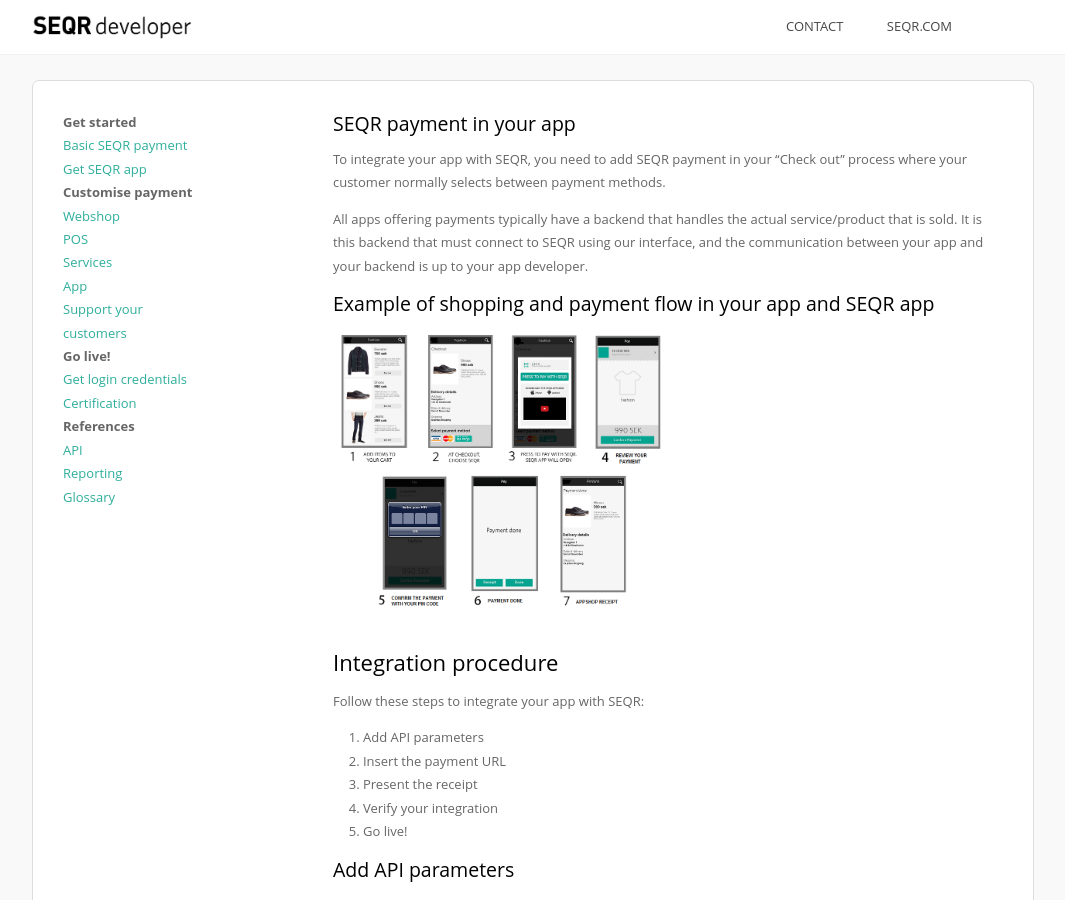
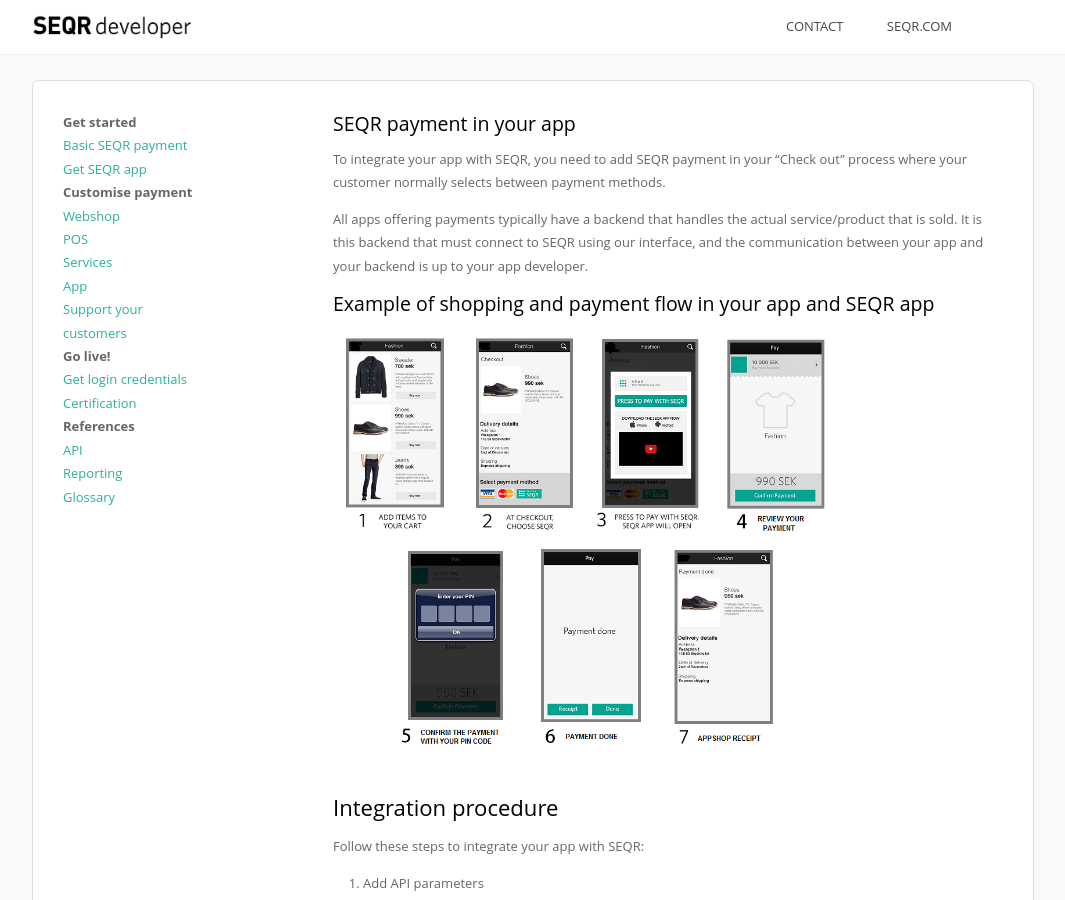
Before and after one commit to SeamlessDistribution/SeamlessDistribution.github.io, a Jekyll site: the page built from merchant/inapp/index.md, in a window 1280 px wide and 900 px high. Shown: the whole window, without its empty margins (138-1203 px from the left). Built offline with Jekyll 4.4.1, drawn with Linux system fonts in a browser that asks for light colours.

Commit message:
Format for appshop flow

```diff
--- a/merchant/inapp/index.md
+++ b/merchant/inapp/index.md
@@ -13,7 +13,7 @@
 
 ### Example of shopping and payment flow in your app and SEQR app
 
-<img src="/assets/images/appshop/total_flow.png" width="50%" />
+<img src="/assets/images/appshop/total_flow.png" width="75%" />
 
 
 ## Integration procedure
```
